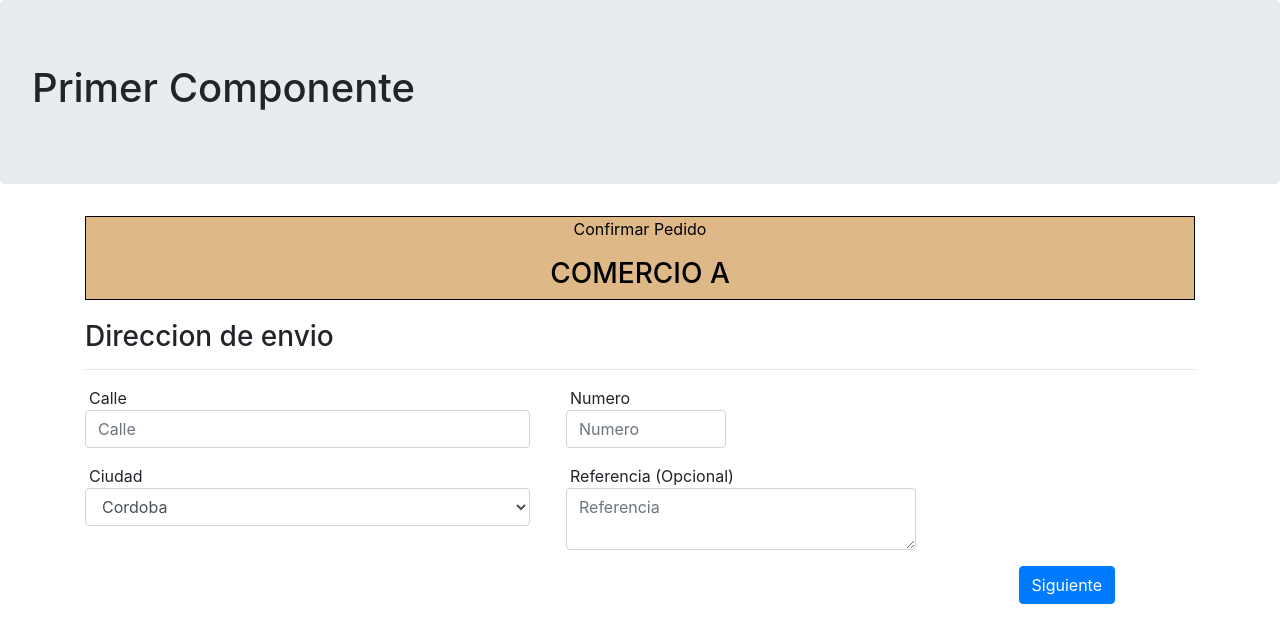
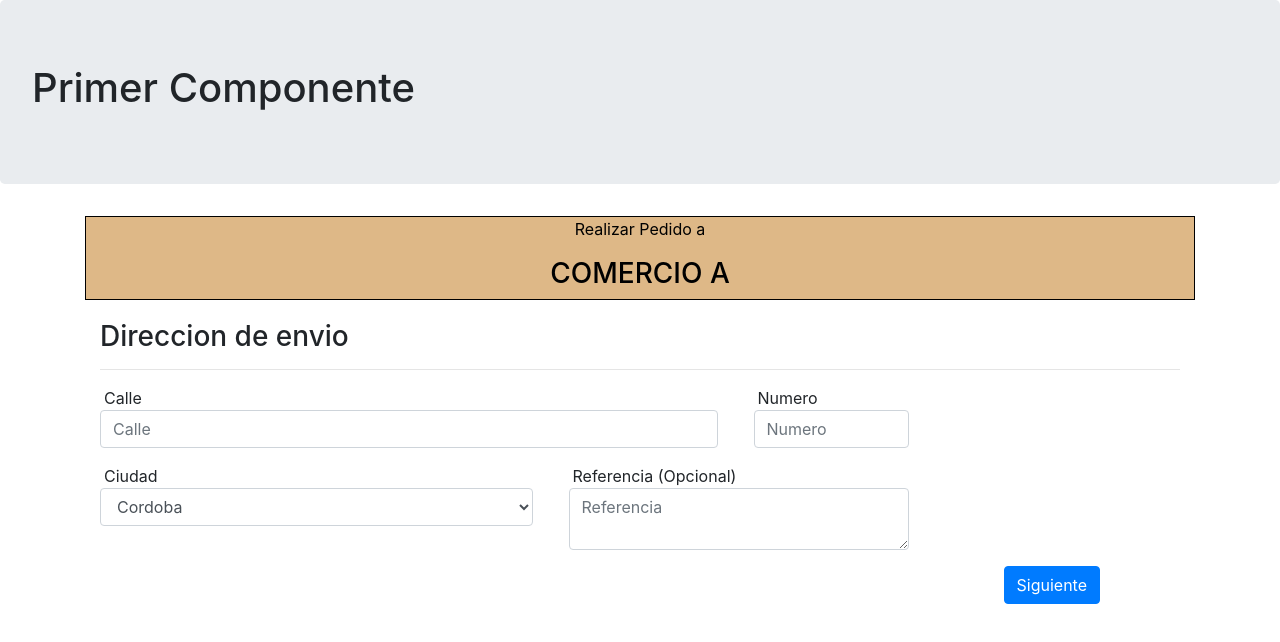
Before and after one commit to manurocck/ISW_G5_2022, an Angular app in the folder Trabajos Prácticos/TP 6 Evaluable/ISW-G5-2022_TP_6/: page / in a window 1280 px wide. Shown: the top 642 px of the page. Built offline with nearby package versions, Linux system fonts and the light colour scheme.

Commit message:
Reorganización para reutilización de código
Creo el componente para comenzar la segunda plantilla

```diff
--- a/Trabajos Prácticos/TP 6 Evaluable/ISW-G5-2022_TP_6/package.json
+++ b/Trabajos Prácticos/TP 6 Evaluable/ISW-G5-2022_TP_6/package.json
@@ -23,7 +23,6 @@
     "jquery": "^3.6.1",
     "popper.js": "^1.16.1",
     "rxjs": "~7.5.0",
-    "tslib": "^2.3.0",
     "zone.js": "~0.11.4"
   },
   "devDependencies": {
@@ -38,6 +37,7 @@
     "karma-coverage": "~2.1.0",
     "karma-jasmine": "~4.0.0",
     "karma-jasmine-html-reporter": "~1.7.0",
+    "tslib": "^2.4.0",
     "typescript": "~4.6.2"
   }
 }
--- a/Trabajos Prácticos/TP 6 Evaluable/ISW-G5-2022_TP_6/src/app/app.component.css
+++ b/Trabajos Prácticos/TP 6 Evaluable/ISW-G5-2022_TP_6/src/app/app.component.css
@@ -0,0 +1,25 @@
+
+.encabezado{
+    color: black;
+    border: 1px solid;
+    text-align: center;
+    background-color:burlywood;
+    margin-bottom: 20px;
+}
+.l1{
+    margin-bottom: 0;
+    margin-left:4px;
+}
+.d1{
+    margin-left:6px;
+}
+#siguiente{
+    float: right;
+    margin-right: 80px;
+}
+@media only screen and (max-width: 780px) {
+    #siguiente{
+    float: right;
+    margin-right: 0px;
+    }
+}
--- a/Trabajos Prácticos/TP 6 Evaluable/ISW-G5-2022_TP_6/src/app/app.component.html
+++ b/Trabajos Prácticos/TP 6 Evaluable/ISW-G5-2022_TP_6/src/app/app.component.html
@@ -1,2 +1,8 @@
 <app-inicio></app-inicio>
-<app-direccion-envio></app-direccion-envio>
+<div class="container">
+    <div class="encabezado">
+        <p>Realizar Pedido a</p>
+        <h3>COMERCIO A</h3>
+    </div>
+    <app-direccion-envio></app-direccion-envio>
+</div>
--- a/Trabajos Prácticos/TP 6 Evaluable/ISW-G5-2022_TP_6/src/app/app.module.ts
+++ b/Trabajos Prácticos/TP 6 Evaluable/ISW-G5-2022_TP_6/src/app/app.module.ts
@@ -4,12 +4,14 @@ import { BrowserModule } from '@angular/platform-browser';
 import { AppComponent } from './app.component';
 import { InicioComponent } from './components/inicio/inicio.component';
 import { DireccionEnvioComponent } from './direccion-envio/direccion-envio.component';
+import { PagoEfectivoComponent } from './pago-efectivo/pago-efectivo.component';
 
 @NgModule({
   declarations: [
     AppComponent,
     InicioComponent,
-    DireccionEnvioComponent
+    DireccionEnvioComponent,
+    PagoEfectivoComponent
   ],
   imports: [
     BrowserModule
--- a/Trabajos Prácticos/TP 6 Evaluable/ISW-G5-2022_TP_6/src/app/direccion-envio/direccion-envio.component.html
+++ b/Trabajos Prácticos/TP 6 Evaluable/ISW-G5-2022_TP_6/src/app/direccion-envio/direccion-envio.component.html
@@ -2,16 +2,12 @@
 
 
     <div class="container">
-        <div class="encabezado">
-            <p>Confirmar Pedido</p>
-            <h3>COMERCIO A</h3>
-        </div>
         <h3>Direccion de envio</h3>
         <hr>
         <form name="FormDireccion" class="form-row">
             <div class="col">
                 <div class="row">
-                <div class="form-group col-md-5">
+                    <div class="form-group col-md-7">
                         <label class="l1" for="calle"> Calle </label>
                         <input type="text" class="form-control" placeholder="Calle" name="calle" id="calle" required pattern="[A-Z, a-z]{4,50}">
                     </div>
@@ -38,9 +34,8 @@
                         </div>
                 </div>
                 <div>
-                <button name="siguiente" type="submit" class="btn btn-primary" id="siguiente" > Siguiente</button>
+                    <button name="siguiente float-end" type="submit" class="btn btn-primary" id="siguiente" > Siguiente</button>
                 </div>
             </div>
         </form>
-
     </div>
--- /dev/null
+++ b/Trabajos Prácticos/TP 6 Evaluable/ISW-G5-2022_TP_6/src/app/pago-efectivo/pago-efectivo.component.ts
@@ -0,0 +1,15 @@
+import { Component, OnInit } from '@angular/core';
+
+@Component({
+  selector: 'app-pago-efectivo',
+  templateUrl: './pago-efectivo.component.html',
+  styleUrls: ['./pago-efectivo.component.css']
+})
+export class PagoEfectivoComponent implements OnInit {
+
+  constructor() { }
+
+  ngOnInit(): void {
+  }
+
+}
```
Also changed, not shown: Trabajos Prácticos/TP 6 Evaluable/ISW-G5-2022_TP_6/src/app/pago-efectivo/pago-efectivo.component.css (added), Trabajos Prácticos/TP 6 Evaluable/ISW-G5-2022_TP_6/src/app/pago-efectivo/pago-efectivo.component.html (added), 2 other files (tests, documents, lock files or other folders). Lines whose indentation alone changed are shown as unchanged.
